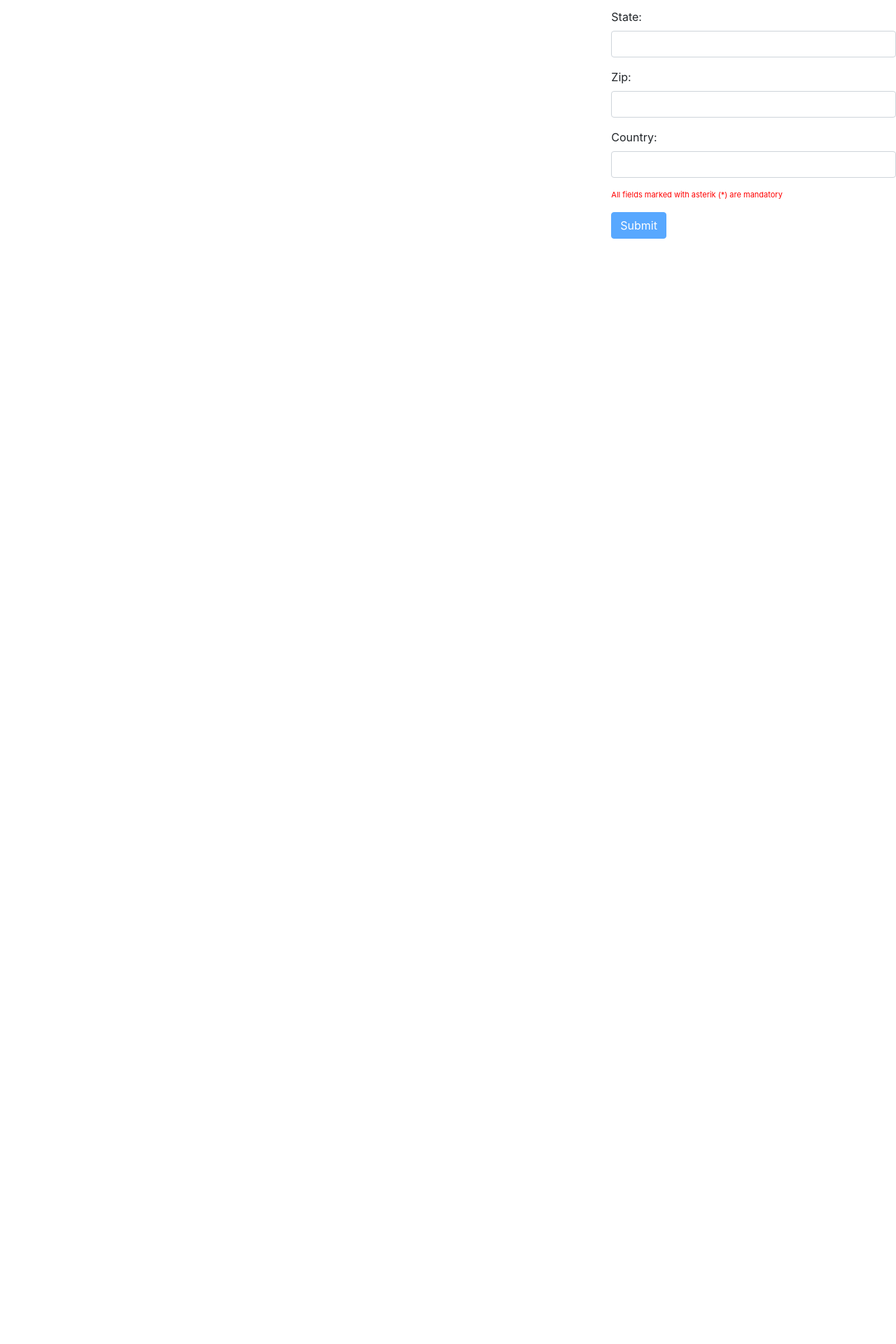
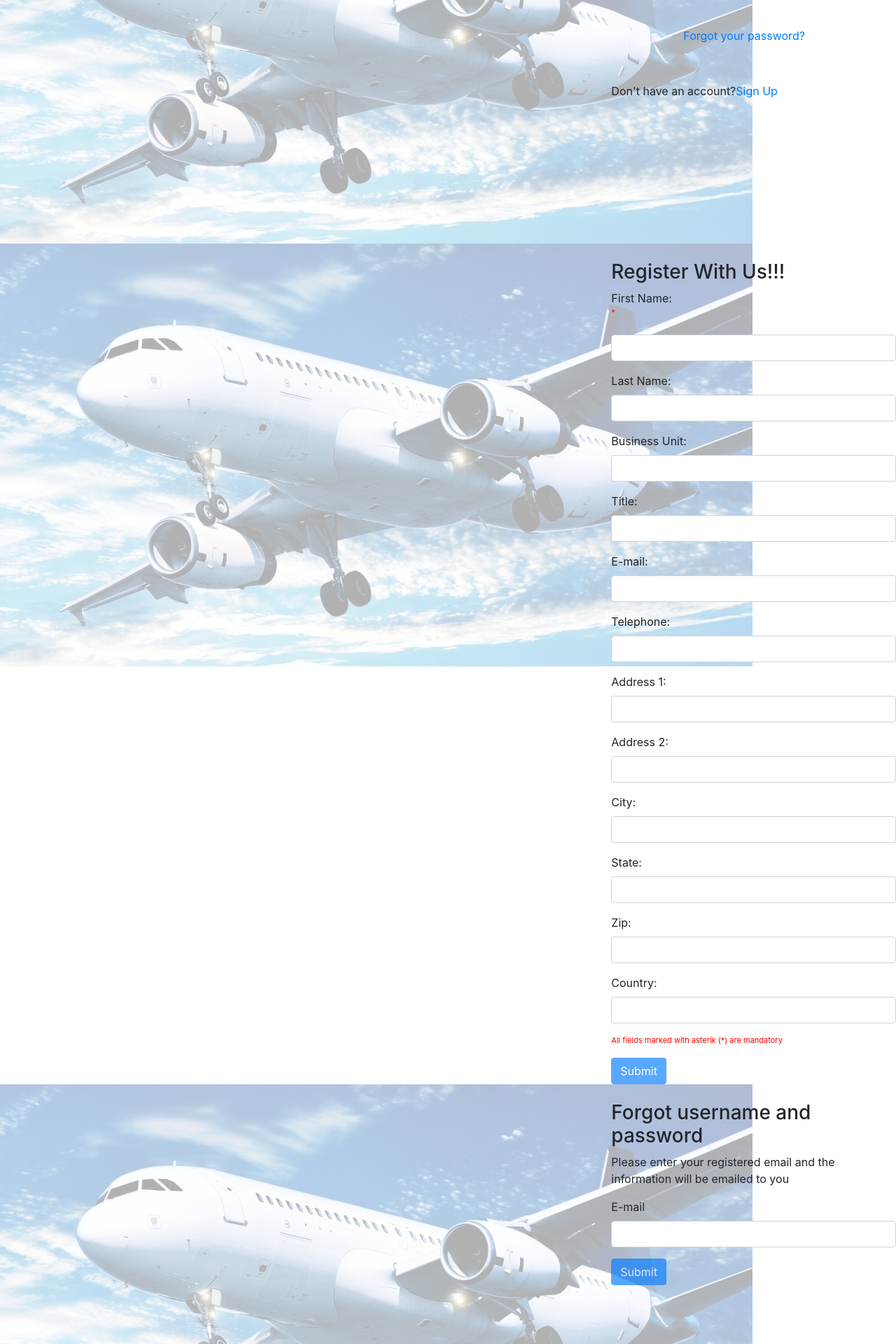
Before and after one commit to Tushaar28/NagarroFinalProjectFrontend, an Angular app in the folder ticketApp/: page /login in a window 1280 px wide. Before the commit this address led to /. Shown: the part 860-2780 px from the top of the page at 70% size. Before the commit the page ends 1201 px from the top, so only its background shows below. Built offline with nearby package versions, Linux system fonts and the light colour scheme.

Commit message:
created forgot password page

```diff
--- a/ticketApp/src/app/app-routing.module.ts
+++ b/ticketApp/src/app/app-routing.module.ts
@@ -1,8 +1,15 @@
 import { NgModule } from '@angular/core';
 import { Routes, RouterModule } from '@angular/router';
+import { SignupFormComponent } from './signup-form/signup-form.component';
+import { LoginFormComponent } from './login-form/login-form.component';
+import { ForgotPasswordComponent } from './forgot-password/forgot-password.component';
 
-
-const routes: Routes = [];
+const routes: Routes = [
+  { path: 'login', component: LoginFormComponent},
+  { path: 'register', component: SignupFormComponent},
+  { path: 'forgot', component: ForgotPasswordComponent},
+  { path: '', redirectTo: '/login', pathMatch: 'full'}
+];
 
 @NgModule({
   imports: [RouterModule.forRoot(routes)],
--- a/ticketApp/src/app/app.component.html
+++ b/ticketApp/src/app/app.component.html
@@ -1 +1,4 @@
+<router-outlet></router-outlet>
+<app-login-form></app-login-form>
 <app-signup-form></app-signup-form>
+<app-forgot-password></app-forgot-password>
--- a/ticketApp/src/app/app.module.ts
+++ b/ticketApp/src/app/app.module.ts
@@ -6,12 +6,16 @@ import { AppRoutingModule } from './app-routing.module';
 import { AppComponent } from './app.component';
 import { LoginFormComponent } from './login-form/login-form.component';
 import { SignupFormComponent } from './signup-form/signup-form.component';
+import { RegCnfComponent } from './reg-cnf/reg-cnf.component';
+import { ForgotPasswordComponent } from './forgot-password/forgot-password.component';
 
 @NgModule({
   declarations: [
     AppComponent,
     LoginFormComponent,
-    SignupFormComponent
+    SignupFormComponent,
+    RegCnfComponent,
+    ForgotPasswordComponent
   ],
   imports: [
     FormsModule,
--- /dev/null
+++ b/ticketApp/src/app/forgot-password/forgot-password.component.css
@@ -0,0 +1,3 @@
+#bkg-img{
+    opacity: 0.3;
+}
--- /dev/null
+++ b/ticketApp/src/app/forgot-password/forgot-password.component.html
@@ -0,0 +1,25 @@
+<div class="conatiner-fluid">
+    <div class="row">
+        <div class="col-sm-3 col-md-6 col-lg-8">
+            <img src="assets/media/img/background.jpg" id="bkg-img">
+        </div>
+        <div class="col-sm-9 col-md-6 col-lg-4" id="signup-form">
+            <br>
+            <h3>Forgot username and password</h3>
+            <p>Please enter your registered email and the information will be emailed to you</p>
+            <form method="POST" action="cnf-reg" #f="ngForm" (ngSubmit)="submit(f)">
+                <div class="form-group">
+                    <label for="email">E-mail</label><br>
+                    <input required ngModel name="email" #email="ngModel" type="email" id="email" class="form-control"
+                        width="20" pattern="^[a-z0-9._%+-]+@[a-z0-9.-]+\.[a-z]{2,4}$">
+                    <div class="alert alert-danger" *ngIf="email.touched && !email.valid">
+                        <div *ngIf="email.errors.required">Email Required</div>
+                        <div *ngIf="email.errors.pattern">Invalid Email</div>
+                    </div>
+                </div>
+                <!--                                            Submit Button                                              -->
+                <button class="btn btn-primary" id="login-btn" [disabled]="!f.valid" onclick="confirm()">Submit</button>
+            </form>
+        </div>
+    </div>
+</div>
--- /dev/null
+++ b/ticketApp/src/app/forgot-password/forgot-password.component.ts
@@ -0,0 +1,12 @@
+import { Component, OnInit } from '@angular/core';
+
+@Component({
+  selector: 'app-forgot-password',
+  templateUrl: './forgot-password.component.html',
+  styleUrls: ['./forgot-password.component.css']
+})
+export class ForgotPasswordComponent {
+  submit(f){
+    console.log(f.value);
+  }
+}
--- a/ticketApp/src/app/login-form/login-form.component.html
+++ b/ticketApp/src/app/login-form/login-form.component.html
@@ -26,9 +26,9 @@
                 <button class="btn btn-primary" id="login-btn">Log in</button>
             </form>
             <br><br>
-            <button type="button" class="btn btn-link" id="forgot-btn">Forgot your password?</button>
+            <button type="button" class="btn btn-link" id="forgot-btn" onclick="window.location.href='forgot'">Forgot your password?</button>
             <br><br><br>
-            <p>Don't have an account?<a href="#">Sign Up</a></p>
+            <p>Don't have an account?<a routerLink="register">Sign Up</a></p>
         </div>
     </div>
 </div>
--- /dev/null
+++ b/ticketApp/src/app/reg-cnf/reg-cnf.component.html
@@ -0,0 +1 @@
+<p>reg-cnf works!</p>
--- /dev/null
+++ b/ticketApp/src/app/reg-cnf/reg-cnf.component.ts
@@ -0,0 +1,15 @@
+import { Component, OnInit } from '@angular/core';
+
+@Component({
+  selector: 'app-reg-cnf',
+  templateUrl: './reg-cnf.component.html',
+  styleUrls: ['./reg-cnf.component.css']
+})
+export class RegCnfComponent implements OnInit {
+
+  constructor() { }
+
+  ngOnInit(): void {
+  }
+
+}
--- a/ticketApp/src/app/signup-form/signup-form.component.html
+++ b/ticketApp/src/app/signup-form/signup-form.component.html
@@ -6,8 +6,8 @@
         <div class="col-sm-9 col-md-6 col-lg-4" id="signup-form">
             <br>
             <h3>Register With Us!!!</h3>
-            <form method="POST" #f="ngForm" (ngSubmit)="submit(f)">
-<!--                                                First Name                                  -->
+            <form method="POST" action="cnf-reg" #f="ngForm" (ngSubmit)="submit(f)">
+<!--                                             First Name                                         -->
                 <div class="form-group">
                     <label for="firstName">First Name:<p><span>*</span></p></label>
                     <input required ngModel name="firstName" #firstName="ngModel" id="firstName" type="text"
@@ -46,7 +46,7 @@
                 <div class="form-group">
                     <label for="email">E-mail:</label>
                     <input required ngModel name="email" #email="ngModel" id="email" type="email" class="form-control"
-                        width="10" pattern=^[a-z0-9._%+-]+@[a-z0-9.-]+\.[a-z]{2,4}$>
+                        width="10" pattern="^[a-z0-9._%+-]+@[a-z0-9.-]+\.[a-z]{2,4}$">
                     <div class="alert alert-danger" *ngIf="email.touched && !email.valid">
                         <div *ngIf="email.errors.required">Email required</div>
                         <div *ngIf="email.errors.pattern">Invalid Email</div>
@@ -118,7 +118,7 @@
                 </div>
                 <p id="mandatory">All fields marked with asterik (*) are mandatory</p>
 <!--                                           Submit Button                                              -->
-                <button class="btn btn-primary" id="login-btn" [disabled]="!f.valid">Submit</button>
+                <button class="btn btn-primary" id="login-btn" [disabled]="!f.valid" onclick="confirm()">Submit</button>
             </form>
         </div>
     </div>
--- a/ticketApp/src/app/signup-form/signup-form.component.ts
+++ b/ticketApp/src/app/signup-form/signup-form.component.ts
@@ -1,4 +1,5 @@
-import { Component, OnInit } from '@angular/core';
+import { RegCnfComponent } from './../reg-cnf/reg-cnf.component';
+import { Component } from '@angular/core';
 
 @Component({
   selector: 'app-signup-form',
@@ -9,7 +10,7 @@ export class SignupFormComponent {
   data;
   submit(f){
     this.data = f;
-    console.log(this.data);
+    console.log(this.data.value);
   }
 
 }
```
Also changed, not shown: ticketApp/src/app/reg-cnf/reg-cnf.component.css (added), 2 other files (tests, documents, lock files or other folders).
